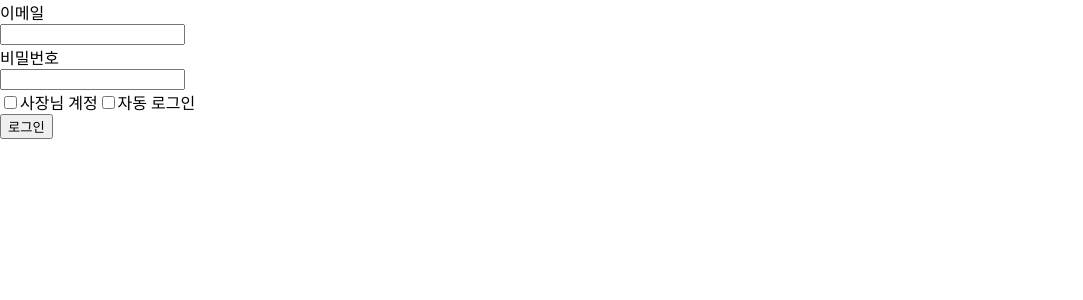
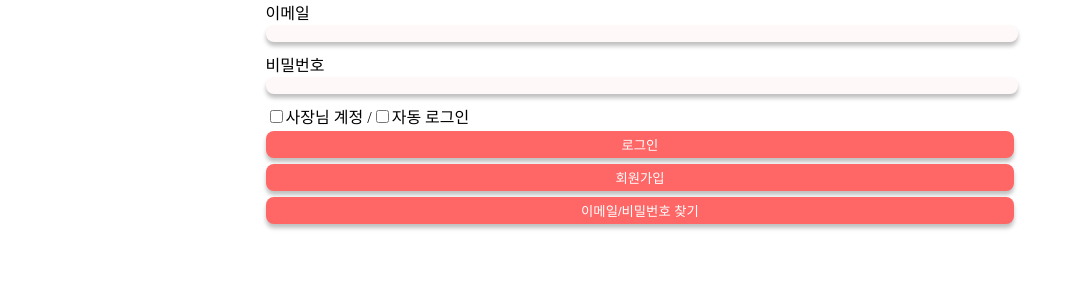
Before and after one commit to 3BSC/YOMAKASE_FRONT_END, a React (Create React App) app: page / in a window 1280 px wide. Shown: the top 300 px of the page, without its empty margins (0-1083 px from the left). Built offline with nearby package versions, Linux system fonts and the light colour scheme.

Commit message:
style: add style to Login component

```diff
--- /dev/null
+++ b/src/component/login/Login.Style.scss
@@ -0,0 +1,41 @@
+.Container {
+  width: 90%;
+  margin: 0 auto;
+}
+.LoginContents {
+  width: 100%;
+  margin: 0 auto;
+}
+.LoginForm {
+  width: 65%;
+  margin: 0 auto;
+  margin-bottom: 10px;
+}
+.LoginInput {
+  width: 100%;
+  margin: 0 auto;
+  border: none;
+  background: #fff8f8;
+  box-shadow: 0px 4px 4px rgba(0, 0, 0, 0.25);
+  border-radius: 8px;
+}
+.ButtonContainer {
+  display: block;
+  width: 65%;
+  margin: 0 auto;
+}
+.Loginbutton {
+  width: 100%;
+  height: 27px;
+  margin: 3px auto;
+  align-items: center;
+  border: none;
+  color: #ffffff;
+  background: #ff6666;
+  border-radius: 8px;
+  box-shadow: 0px 4px 4px rgba(0, 0, 0, 0.25);
+}
+.LoginOption {
+  width: 65%;
+  margin: 0 auto;
+}
--- a/src/component/login/Login.js
+++ b/src/component/login/Login.js
@@ -1,5 +1,5 @@
 import React, { useRef, useState } from "react";
-
+import "./Login.Style.scss";
 const Login = () => {
   const [isCeoLogin, setCeoLogin] = useState(false);
   const userEmail = useRef();
@@ -23,31 +23,47 @@ const Login = () => {
     return;
   };
   return (
-    <>
-      <form onSubmit={handleSubmit}>
-        <div>
+    <div className="Container">
+      <form onSubmit={handleSubmit} className="LoginContents">
+        <div className="LoginForm">
           <label htmlFor="user-email">이메일</label>
           <br />
-          <input type="text" id="user-email" ref={userEmail}></input>
+          <input
+            type="text"
+            id="user-email"
+            className="LoginInput"
+            ref={userEmail}
+          ></input>
         </div>
-        <div>
+        <div className="LoginForm">
           <label htmlFor="user-password">비밀번호</label>
           <br />
-          <input type="password" ref={userPassword}></input>
+          <input
+            type="password"
+            ref={userPassword}
+            className="LoginInput"
+          ></input>
         </div>
-        <div>
+        <div className="LoginOption">
           <input
             type="checkbox"
             id="user-type"
             onClick={() => setCeoLogin(!isCeoLogin)}
           ></input>
           <label htmlFor="user-type">사장님 계정</label>
+          <span> /</span>
           <input type="checkbox" id="auto-login"></input>
           <label htmlFor="auto-login">자동 로그인</label>
         </div>
-        <button type="submit">로그인</button>
+        <div className="ButtonContainer">
+          <button type="submit" className="Loginbutton">
+            로그인
+          </button>
+          <button className="Loginbutton">회원가입</button>
+          <button className="Loginbutton">이메일/비밀번호 찾기</button>
+        </div>
       </form>
-    </>
+    </div>
   );
 };
 
```
